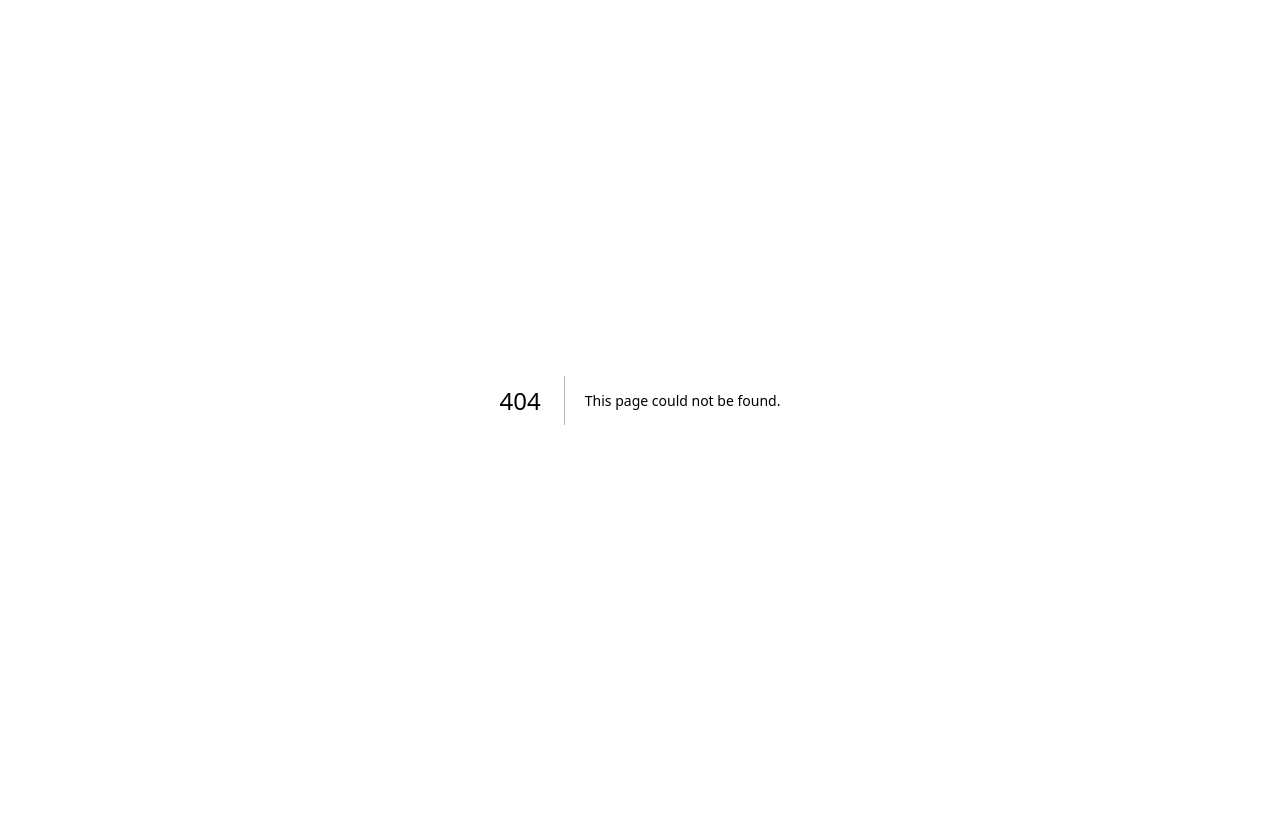
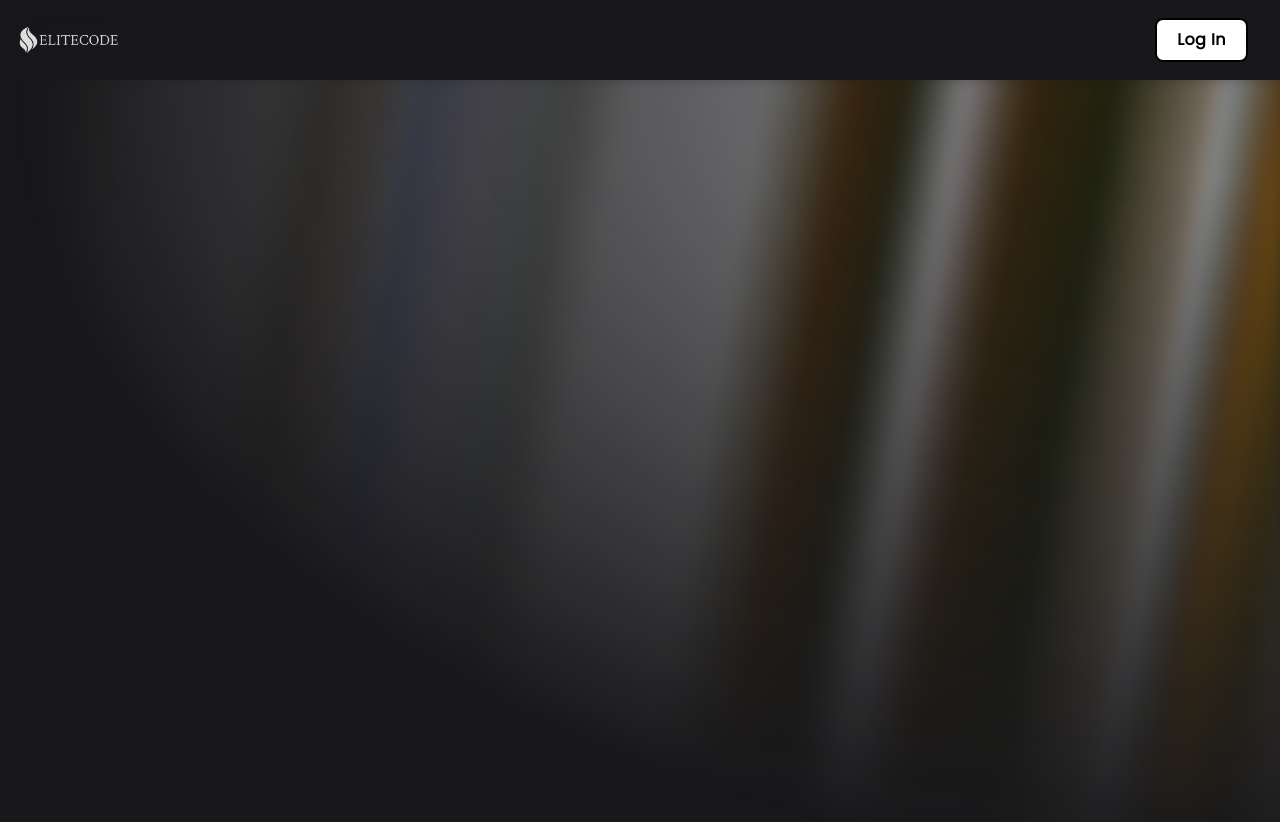
Before and after one commit to siddheshp27/EliteCode-Next, a Next.js app: page /dashboard in a window 1280 px wide. Before the commit this address had no page. Shown: the top 822 px of the page. Before the commit the page ends 800 px from the top, so only its background shows below. Built offline with nearby package versions, Linux system fonts and the light colour scheme.

Commit message:
Added login to dashboard

```diff
--- a/app/Components/Nav/LoginButton.jsx
+++ b/app/Components/Nav/LoginButton.jsx
@@ -8,7 +8,7 @@ const LoginButton = (e) => {
     <div>
       {!isAuthenticated && (
         <button
-          className="relative right-8 border-2 bg-neutral-900 text-white border-black px-5 py-2 rounded-lg font-lato font-semibold "
+          className="relative right-8 border-2 bg-white poppins-font tracking-wide text-black border-black px-5 py-2 rounded-lg font-semibold "
           onClick={() => loginWithRedirect()}
         >
           Log In
--- a/app/Components/Nav/Nav.jsx
+++ b/app/Components/Nav/Nav.jsx
@@ -3,21 +3,24 @@ import LoginButton from "./LoginButton";
 import Profile from "./Profile";
 import Image from "next/image";
 
-export default function Nav({ setIsHovering }) {
+export default function Nav({ isHoveringProfile, setIsHoveringProfile }) {
   return (
-    <div className="bg-[#1f2122] w-screen  h-14  flex justify-between  items-center">
+    <div className="w-screen bg-transparent  h-20  flex justify-between  items-center">
       <img
         src="/image/elitecode-logo-transformed.png"
-        className="h-[50px] relative left-2"
+        className="h-[50px] relative left-4"
       />
 
       <LoginButton />
       <div
         className="absolute right-8 px-2 top-0 h-14 flex items-center"
-        onMouseOver={() => setIsHovering(true)}
-        onMouseOut={() => setIsHovering(false)}
+        onMouseEnter={() => setIsHoveringProfile(true)}
+        onMouseLeave={() => setIsHoveringProfile(false)}
       >
-        <Profile />
+        <Profile
+          setIsHoveringProfile={setIsHoveringProfile}
+          isHovering={isHoveringProfile}
+        />
       </div>
     </div>
   );
--- a/app/Components/Nav/Profile.jsx
+++ b/app/Components/Nav/Profile.jsx
@@ -1,20 +1,23 @@
 import React, { useState } from "react";
 import { useAuth0 } from "@auth0/auth0-react";
+import ProfileMenu from "./ProfileMenu";
 
-const Profile = () => {
+const Profile = (props) => {
+  const { isHovering, setIsHoveringProfile } = props;
   const { user, isAuthenticated, isLoading } = useAuth0();
   console.log(user);
 
-  if (isLoading) {
-    // return <div>Loading ...</div>;
-  }
-
   return (
     isAuthenticated && (
-      <img
-        src={user.picture}
-        className="rounded-full w-[2.05rem]  h-[2.05rem]"
-      ></img>
+      <div className="flex flex-col w-full items-center justify-center">
+        {isHovering && (
+          <ProfileMenu
+            setIsHoveringProfile={setIsHoveringProfile}
+            isHovering={isHovering}
+          />
+        )}
+        <img src={user.picture} className="rounded-full w-12 mt-8"></img>
+      </div>
     )
   );
 };
--- a/app/Components/Nav/ProfileMenu.jsx
+++ b/app/Components/Nav/ProfileMenu.jsx
@@ -2,22 +2,20 @@ import React from "react";
 import LogoutButton from "./LogoutButton";
 import { useAuth0 } from "@auth0/auth0-react";
 
-function ProfileMenu({ setIsHovering }) {
+function ProfileMenu(props) {
+  const { isHoveringProfile, setIsHoveringProfile } = props;
   const { user, isAuthenticated } = useAuth0();
   console.log(user);
 
   return (
     isAuthenticated && (
       <div
-        className="absolute right-8 py-1 bg-[#181a1b] z-10"
-        onMouseOver={() => setIsHovering(true)}
-        onMouseOut={() => setIsHovering(false)}
+        className="absolute right-16 top-8 py-1 bg-[#181a1b] z-10"
+        onMouseOver={() => setIsHoveringProfile(true)}
+        onMouseOut={() => setIsHoveringProfile(false)}
       >
-        <div className=" p-3 flex items-center max-w-fit border-2 border-gray-300 border-x-0 bg-white">
-          <img
-            src={user.picture}
-            className="rounded-full w-14 h-14 ml-0 mr-3"
-          ></img>
+        <div className=" flex items-center w-full border-2 border-gray-300 border-x-0 bg-white py-4 px-8 mr-12 ">
+          <img src={user.picture} className="rounded-full w-14 h-14 mr-4"></img>
 
           <ul className="list-none">
             <li className="font-bold text-base py-1">{user.name}</li>
--- a/app/Components/Navbar.jsx
+++ b/app/Components/Navbar.jsx
@@ -1,8 +1,12 @@
 "use client";
 import React from "react";
+import Profile from "../Components/Nav/Profile";
 import { FloatingNav } from "../ui/floating-navbar";
 import { IconHome, IconMessage, IconUser } from "@tabler/icons-react";
+import { useAuth0 } from "@auth0/auth0-react";
+
 export function Navbar() {
+  const { loginWithRedirect, isAuthenticated } = useAuth0();
   const navItems = [
     {
       name: "Home",
--- a/app/Components/ProblemPage/Problem.jsx
+++ b/app/Components/ProblemPage/Problem.jsx
@@ -1,5 +1,5 @@
 import { useState, useEffect } from "react";
-import { getProblem } from "@/app/api/problems/route";
+import { getProblem } from "../../api/problems/route";
 
 export default function Problem({ probid }) {
   const [problemData, setProblemData] = useState(false);
--- /dev/null
+++ b/app/dashboard/page.js
@@ -0,0 +1,40 @@
+"use client"
+import React, { useState } from 'react'
+import { AuroraBackground } from "../ui/aurora-background";
+import { useAuth0, Auth0Provider } from "@auth0/auth0-react";
+import { motion } from "framer-motion";
+import Nav from '../Components/Nav/Nav';
+const page = () => {
+    const [isHoveringProfile, setIsHoveringProfile] = useState(false);
+    return (
+        <Auth0Provider
+            domain="dev-75u0gzvq2kz8rrir.us.auth0.com"
+            clientId="LRl4LJvJ2Uu9VemQIDJgS6RSjvNvGPxM"
+            authorizationParams={{
+                redirect_uri: "http://localhost:3000/dashboard",
+            }}
+        >
+            <div className='w-full overflow-x-clip bg-zinc-900'>
+                <Nav setIsHoveringProfile={setIsHoveringProfile} isHoveringProfile={isHoveringProfile} />
+                <AuroraBackground>
+
+                    <motion.div
+                        initial={{ opacity: 0.0, y: 40 }}
+                        whileInView={{ opacity: 1, y: 0 }}
+                        transition={{
+                            delay: 0.3,
+                            duration: 0.8,
+                            ease: "easeInOut",
+                        }}
+                        className="relative flex flex-col gap-4 items-center justify-center px-4 overflow-x-clip"
+                    >
+
+                    </motion.div>
+
+                </AuroraBackground>
+            </div>
+        </Auth0Provider>
+    )
+}
+
+export default page
--- a/app/layout.js
+++ b/app/layout.js
@@ -5,7 +5,7 @@ import { Inter } from 'next/font/google'
 const inter = Inter({ subsets: ['latin'] })
 
 export const metadata = {
-  title: 'Create Next App',
+  title: 'EliteCode',
   description: 'Generated by create next app',
 }
 
--- a/app/page.js
+++ b/app/page.js
@@ -11,7 +11,7 @@ const App = () => {
       domain="dev-75u0gzvq2kz8rrir.us.auth0.com"
       clientId="LRl4LJvJ2Uu9VemQIDJgS6RSjvNvGPxM"
       authorizationParams={{
-        redirect_uri: "http://localhost:3000/",
+        redirect_uri: "http://localhost:3000/dashboard",
       }}
     >
       <div className="main w-full overflow-clip">
--- a/app/ui/floating-navbar.jsx
+++ b/app/ui/floating-navbar.jsx
@@ -1,5 +1,6 @@
 "use client";
 import React, { useState } from "react";
+import { useAuth0 } from "@auth0/auth0-react";
 import {
   motion,
   AnimatePresence,
@@ -24,7 +25,7 @@ export const FloatingNav = ({ navItems, className }) => {
       }
     }
   });
-
+  const { loginWithRedirect, isAuthenticated } = useAuth0();
   return (
     <AnimatePresence mode="wait">
       <motion.div
@@ -56,7 +57,10 @@ export const FloatingNav = ({ navItems, className }) => {
             <span className="hidden sm:block text-sm">{navItem.name}</span>
           </Link>
         ))}
-        <button className="border text-base font-medium relative border-white/[0.2] text-white px-4 py-2 rounded-full">
+        <button
+          className="border text-base font-medium relative border-white/[0.2] text-white px-4 py-2 rounded-full"
+          onClick={() => loginWithRedirect()}
+        >
           <span>Login</span>
           <span className="absolute inset-x-0 w-1/2 mx-auto -bottom-px bg-gradient-to-r from-transparent via-blue-500 to-transparent  h-px" />
         </button>
```
